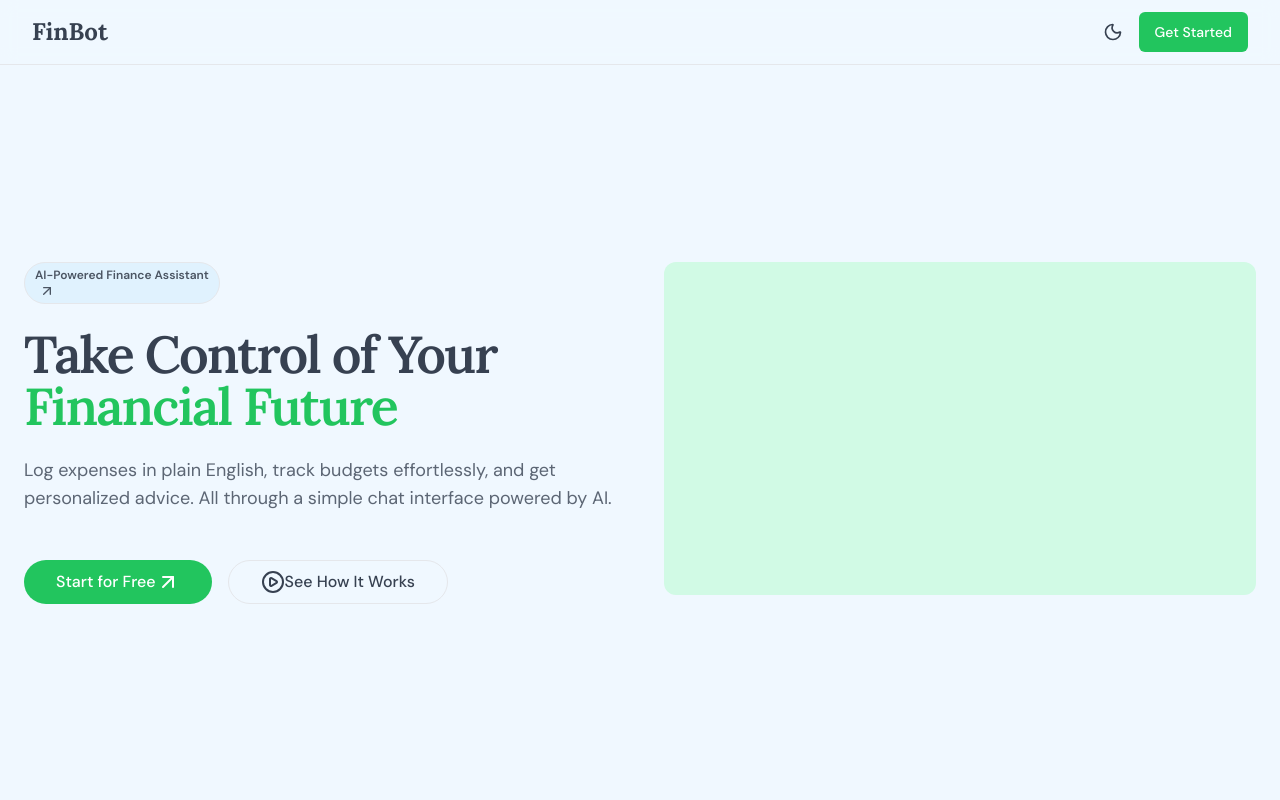
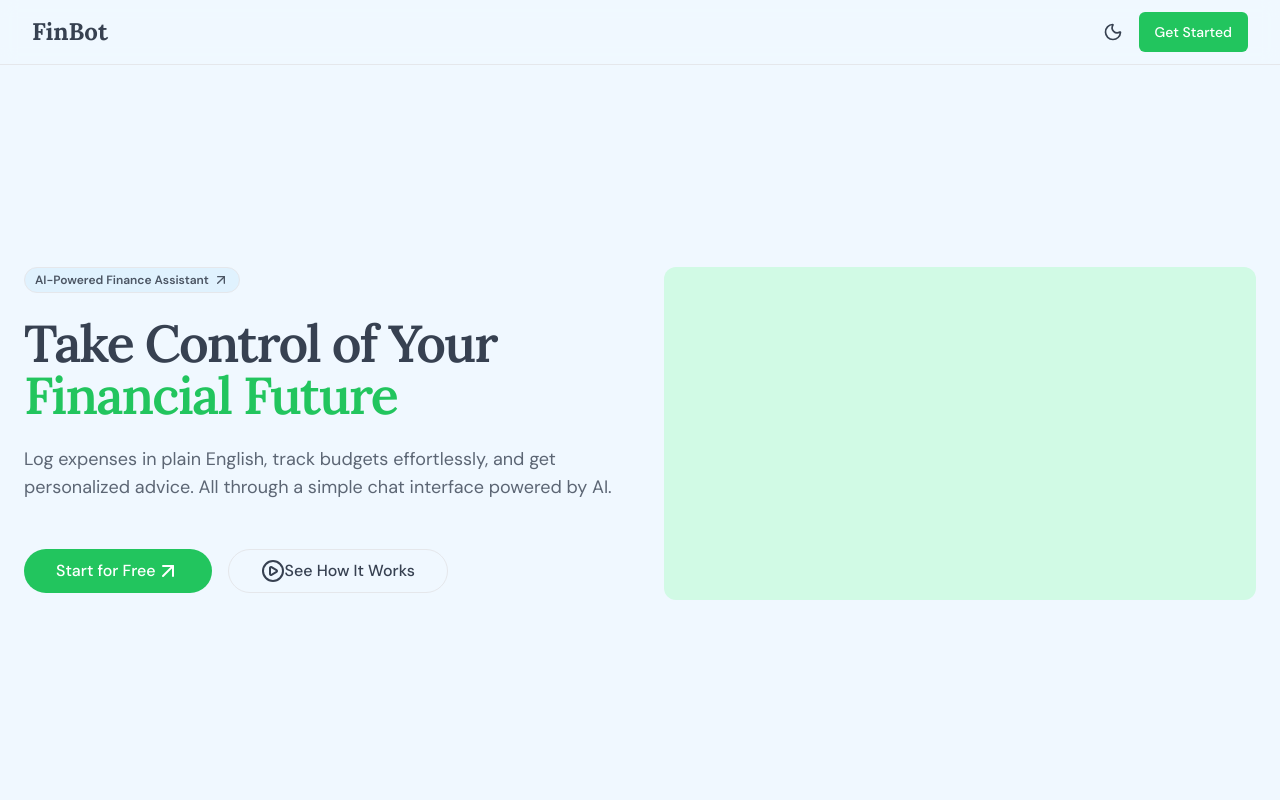
Before and after one commit to Dominion116/frontend, a Next.js app: page / in a window 1280 px wide. Shown: the top 800 px of the page. Built offline with nearby package versions, Linux system fonts and the light colour scheme.

Commit message:
refactor: simplify Badge component usage in LandingPage for cleaner markup

```diff
--- a/src/app/page.tsx
+++ b/src/app/page.tsx
@@ -39,15 +39,14 @@ export default function LandingPage() {
       <section className="flex min-h-[calc(100vh-4rem)] items-center justify-center">
         <div className="mx-auto grid w-full max-w-7xl gap-12 px-6 py-12 lg:grid-cols-2">
           <div>
-            <Badge
-              asChild
-              className="rounded-full border-border py-1"
-              variant="secondary"
-            >
-              <Link href="#">
+            <Link href="#">
+              <Badge
+                className="rounded-full border-border py-1"
+                variant="secondary"
+              >
                 AI-Powered Finance Assistant <ArrowUpRight className="ml-1 size-4" />
-              </Link>
-            </Badge>
+              </Badge>
+            </Link>
             <h1 className="mt-6 max-w-[17ch] font-semibold text-4xl leading-[1.2]! tracking-[-0.035em] font-serif md:text-5xl lg:text-[2.75rem] xl:text-[3.25rem]">
               Take Control of Your{" "}
               <span className="text-primary">Financial Future</span>
```
